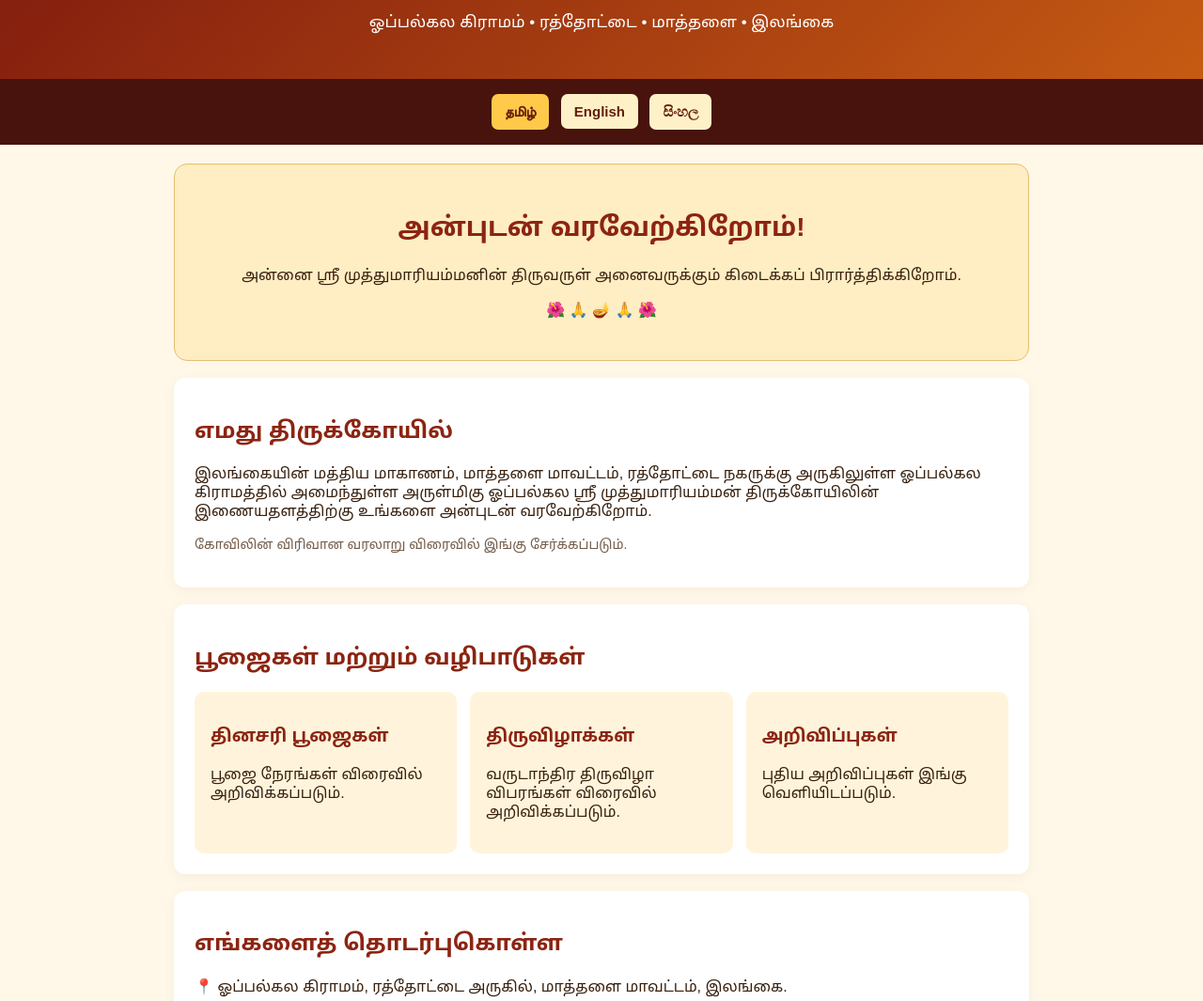
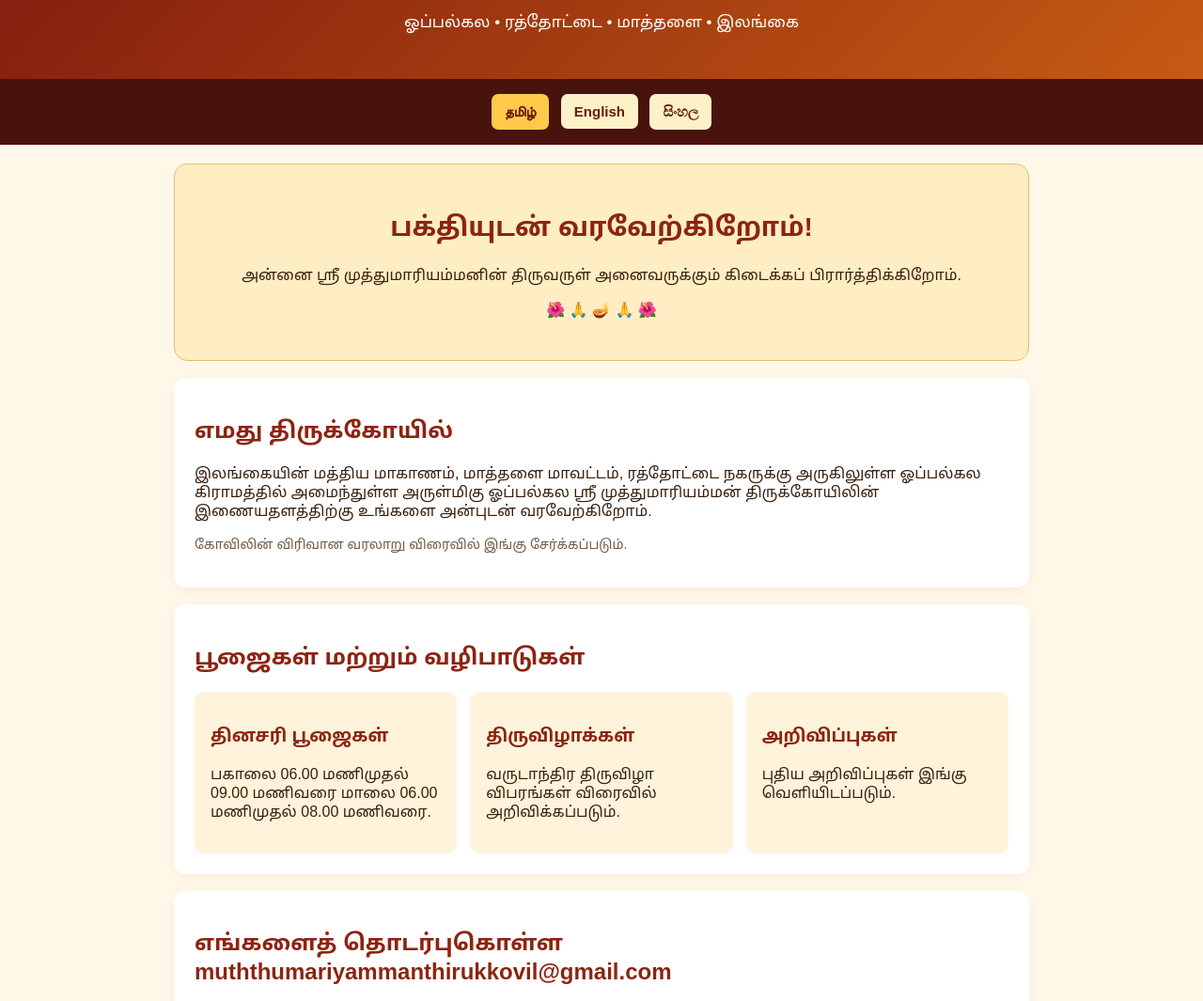
Before and after one commit to muththumariyammanthirukkovil-cloud/Opalgalaammankovil, a plain HTML site: page index.html in a window 1280 px wide. Shown: the part 229-1294 px from the top of the page at 94% size. Drawn offline with Linux system fonts and the light colour scheme.

Commit message:
Update index.html

```diff
--- a/index.html
+++ b/index.html
@@ -33,7 +33,7 @@ a{color:#9b3512}
 <div class="om">ॐ</div>
 <div id="eyebrow">அம்மன் துணை</div>
 <h1 id="title">அருள்மிகு ஓப்பல்கல ஸ்ரீ முத்துமாரியம்மன் திருக்கோயில்</h1>
-<p id="subtitle">ஓப்பல்கல கிராமம் • ரத்தோட்டை • மாத்தளை • இலங்கை</p>
+<p id="subtitle">ஓப்பல்கல • ரத்தோட்டை • மாத்தளை • இலங்கை</p>
 </header>
 <nav>
 <button class="active" onclick="setLang('ta',this)">தமிழ்</button>
@@ -42,7 +42,7 @@ a{color:#9b3512}
 </nav>
 <main>
 <div class="hero">
-<h2 id="welcome">அன்புடன் வரவேற்கிறோம்!</h2>
+<h2 id="welcome">பக்தியுடன் வரவேற்கிறோம்!</h2>
 <p id="intro">அன்னை ஸ்ரீ முத்துமாரியம்மனின் திருவருள் அனைவருக்கும் கிடைக்கப் பிரார்த்திக்கிறோம்.</p>
 <p>🌺 🙏 🪔 🙏 🌺</p>
 </div>
@@ -54,13 +54,15 @@ a{color:#9b3512}
 <section>
 <h2 id="servicesTitle">பூஜைகள் மற்றும் வழிபாடுகள்</h2>
 <div class="info">
-<div class="card"><h3 id="dailyTitle">தினசரி பூஜைகள்</h3><p id="daily">பூஜை நேரங்கள் விரைவில் அறிவிக்கப்படும்.</p></div>
+<div class="card"><h3 id="dailyTitle">தினசரி பூஜைகள்</h3><p id="daily">பகாலை 06.00 மணிமுதல் 09.00 மணிவரை
+மாலை 06.00 மணிமுதல் 08.00 மணிவரை.</p></div>
 <div class="card"><h3 id="festivalTitle">திருவிழாக்கள்</h3><p id="festival">வருடாந்திர திருவிழா விபரங்கள் விரைவில் அறிவிக்கப்படும்.</p></div>
 <div class="card"><h3 id="noticeTitle">அறிவிப்புகள்</h3><p id="notice">புதிய அறிவிப்புகள் இங்கு வெளியிடப்படும்.</p></div>
 </div>
 </section>
 <section>
-<h2 id="visitTitle">எங்களைத் தொடர்புகொள்ள</h2>
+<h2 id="visitTitle">எங்களைத் தொடர்புகொள்ள muththumariyammanthirukkovil@gmail.com
+ </h2>
 <p id="location">📍 ஓப்பல்கல கிராமம், ரத்தோட்டை அருகில், மாத்தளை மாவட்டம், இலங்கை.</p>
 <p id="phone">📞 கோவில் நிர்வாகத்தின் தொடர்பு எண் விரைவில் சேர்க்கப்படும்.</p>
 <p id="donation">🙏 நன்கொடை தொடர்பான விபரங்களுக்கு கோவில் நிர்வாகத்தைத் தொடர்புகொள்ளவும்.</p>
@@ -87,7 +89,7 @@ daily:"பூஜை நேரங்கள் விரைவில் அறி
 festival:"வருடாந்திர திருவிழா விபரங்கள் விரைவில் அறிவிக்கப்படும்.",
 noticeTitle:"அறிவிப்புகள்",notice:"புதிய அறிவிப்புகள் இங்கு வெளியிடப்படும்.",
 visitTitle:"எங்களைத் தொடர்புகொள்ள",
-location:"📍 ஓப்பல்கல கிராமம், ரத்தோட்டை அருகில், மாத்தளை மாவட்டம், இலங்கை.",
+location:"📍 ஓப்பல்கல,ரத்தோட்டை , மாத்தளை மாவட்டம், இலங்கை.",
 phone:"📞 கோவில் நிர்வாகத்தின் தொடர்பு எண் விரைவில் சேர்க்கப்படும்.",
 donation:"🙏 நன்கொடை தொடர்பான விபரங்களுக்கு கோவில் நிர்வாகத்தைத் தொடர்புகொள்ளவும்.",
 blessing:"ஓம் சக்தி! பராசக்தி!",footname:"அருள்மிகு ஓப்பல்கல ஸ்ரீ முத்துமாரியம்மன் திருக்கோயில்",
```
